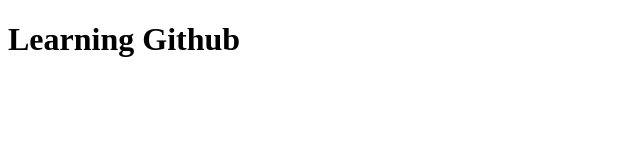
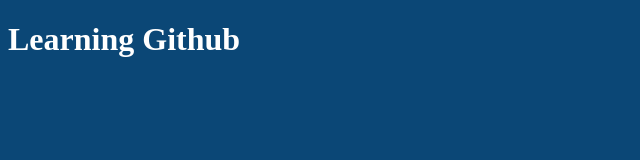
Before and after one commit to Haider-Miakhel/SchoolMIS, a plain HTML site: page index.html in a window 1280 px wide. Shown: the whole page, without its empty margins (0-640 px from the left). Drawn offline with Linux system fonts and the light colour scheme.

Commit message:
changes added in style.css file

```diff
--- /dev/null
+++ b/css/style.css
@@ -0,0 +1,4 @@
+*{
+    padding: 0px;
+    margin: 0px;
+}
--- a/index.html
+++ b/index.html
@@ -7,7 +7,7 @@
     <meta http-equiv="X-UA-Compatible" content="ie=edge">
     <title>Github Learning</title>
 </head>
-<body>
+<body style="background-color: #0b4776;color: white;font-family: "Century Gothic", CenturyGothic, AppleGothic, sans-serif">
 <h1>Learning Github</h1>
 </body>
 </html>
```
